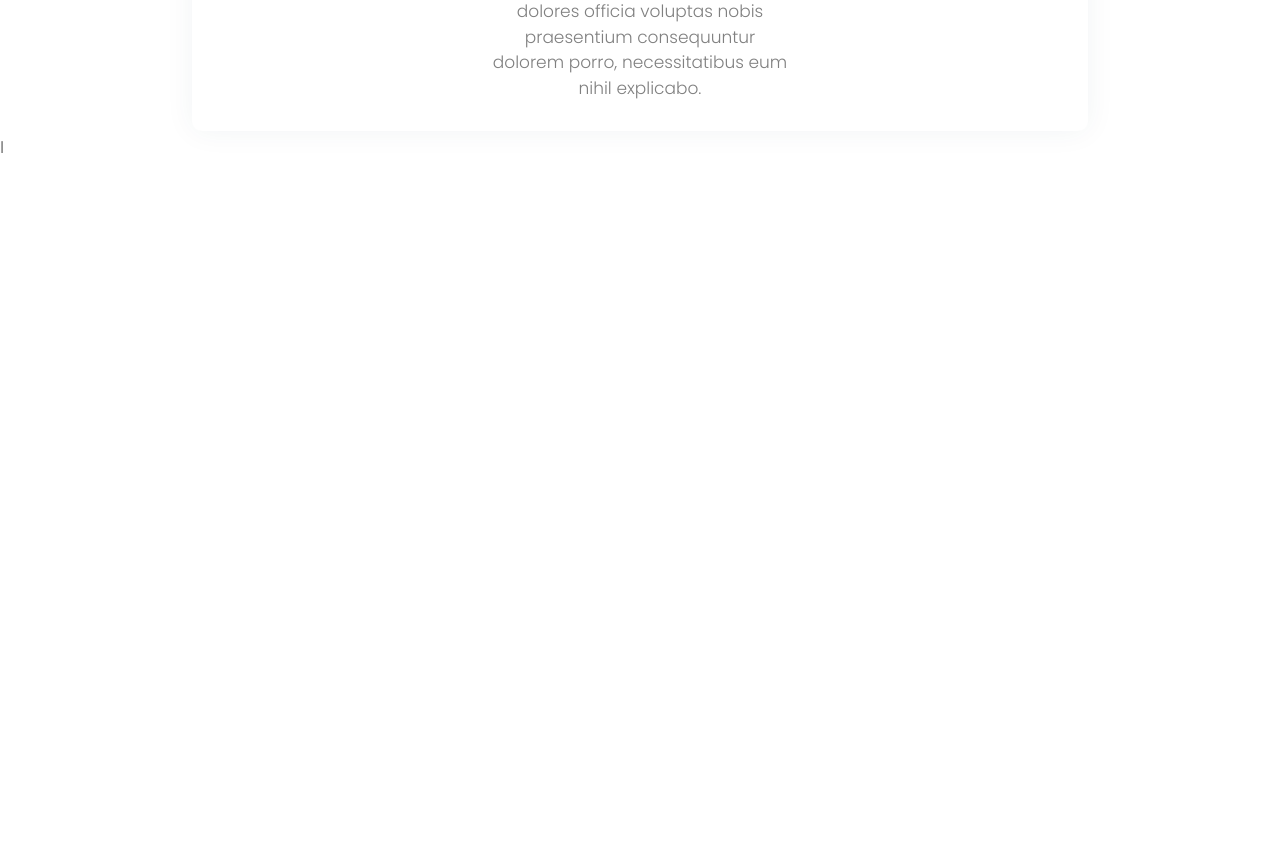
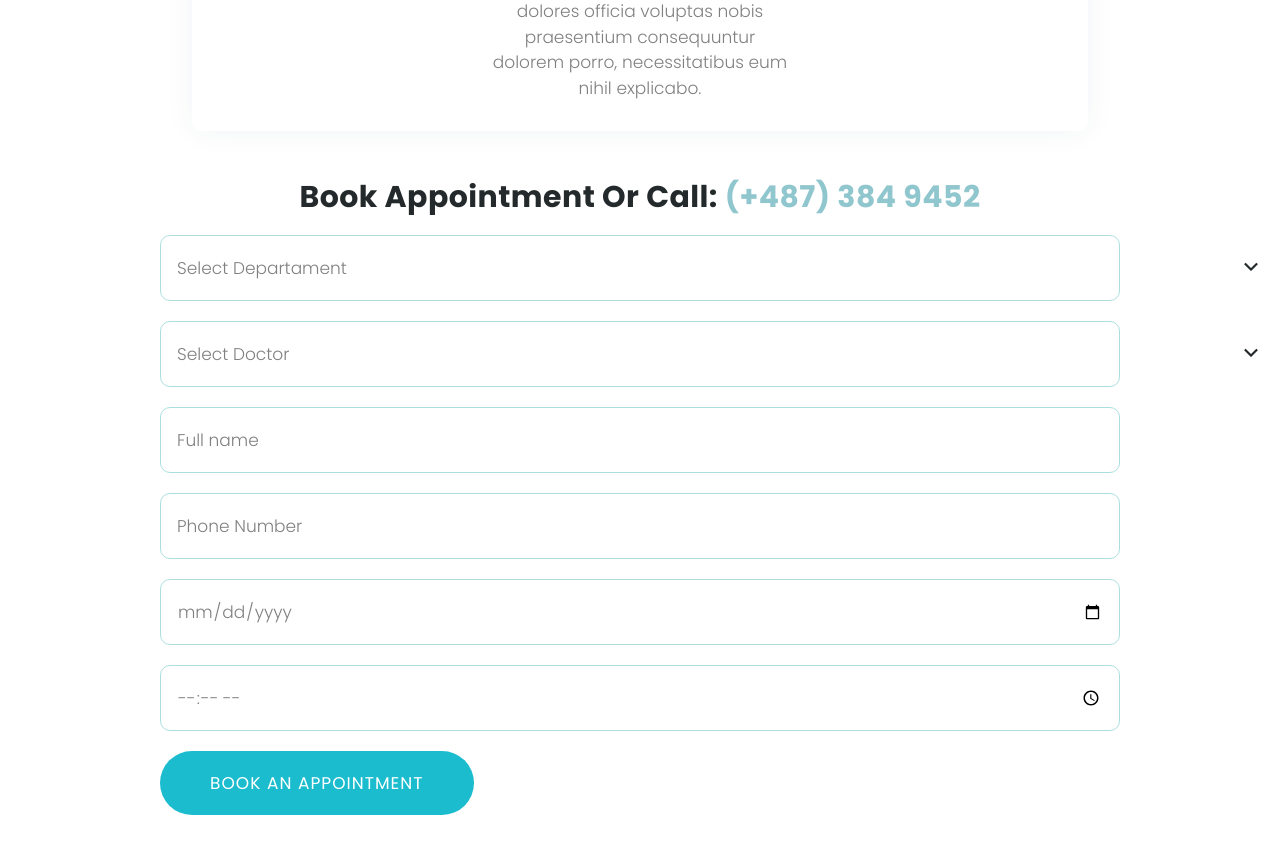
Before and after one commit to fomes/custom-landing-page, a Next.js app: page / in a window 1280 px wide. Shown: the part 2920-3773 px from the top of the page. Built offline with nearby package versions, Linux system fonts and the light colour scheme.

Commit message:
Appointmnet section

```diff
--- a/src/app/page.tsx
+++ b/src/app/page.tsx
@@ -1,3 +1,4 @@
+import { AppointmentSection } from "@/components/AppointmentSection";
 import { Header } from "@/components/Header";
 import { SectionHero } from "@/components/SectionHero";
 import { SectionServices } from "@/components/SectionServices";
@@ -5,11 +6,13 @@ import { SectionStats } from "@/components/SectionStats";
 
 export default function Home() {
   return (
-    <div>
+    <>
       <Header />
       <SectionHero />
       <SectionStats />
-      <SectionServices />I<div className="h-[4000px]"></div>
-    </div>
+      <SectionServices />
+      <AppointmentSection />
+      <div className="h-[4000px]"></div>
+    </>
   );
 }
--- /dev/null
+++ b/src/components/AppointmentSection/index.tsx
@@ -0,0 +1,73 @@
+"use client";
+
+import { phoneDDI } from "@/utils/masks";
+import { ReactNode, useState } from "react";
+
+interface AppointmentSectionProps {
+  children?: ReactNode;
+}
+
+export function AppointmentSection({ children }: AppointmentSectionProps) {
+  const [phone, setPhone] = useState("");
+
+  return (
+    <section className="appointment section">
+      <div className="container mx-auto">
+        <h2 className="appointment__title h2 mb-5 xl:mb-[50px] text-center xl:text-left">
+          Book Appointment or call:{" "}
+          <span className="text-accent-tertiary">(+487) 384 9452</span>
+        </h2>
+
+        <form action="#" className="appointment__form flex flex-col gap-y-5">
+          <div className="flex flex-col xl:flex-row gap-5">
+            <div className="select realtive flex items-center">
+              <div className="absolute right-4">
+                <i className="ri-arrow-down-s-line text-[26px] text-primary"></i>
+              </div>
+
+              <select className="appearance-none outline-none w-full bg-transparent px-4">
+                <option value="1">Select Departament</option>
+                <option value="2">Departament 1</option>
+                <option value="3">Departament 2</option>
+                <option value="4">Departament 3</option>
+              </select>
+            </div>
+
+            <div className="select realtive flex items-center">
+              <div className="absolute right-4">
+                <i className="ri-arrow-down-s-line text-[26px] text-primary"></i>
+              </div>
+
+              <select className="appearance-none outline-none w-full bg-transparent px-4">
+                <option value="1">Select Doctor</option>
+                <option value="2">Dr Jon Doe</option>
+                <option value="3">Dr Jone Doe</option>
+                <option value="4">Dr Bob Doe</option>
+              </select>
+            </div>
+          </div>
+
+          <div className="flex flex-col xl:flex-row gap-5">
+            <input type="text" className="input" placeholder="Full name" />
+            <input
+              type="text"
+              className="input"
+              placeholder="Phone Number"
+              value={phoneDDI(phone)}
+              onChange={(e) => setPhone(e.target.value)}
+            />
+          </div>
+
+          <div className="flex flex-col xl:flex-row gap-5">
+            <input type="date" className="input" />
+            <input type="time" className="input" />
+          </div>
+
+          <button className="btn btn-lg btn-accent self-start" type="submit">
+            Book an appointment
+          </button>
+        </form>
+      </div>
+    </section>
+  );
+}
--- a/src/components/GridItem/index.tsx
+++ b/src/components/GridItem/index.tsx
@@ -3,12 +3,12 @@ import { ReactNode } from "react";
 
 interface GridItemProps {
   children?: ReactNode;
-  icon: string;
+  icon?: string;
   title: string;
   text: string;
 }
 
-export function GridItem({ icon, title, text }: GridItemProps) {
+export function GridItem({ icon = "", title, text }: GridItemProps) {
   return (
     <div className="services__item bg-white p-[30px] rounded-[10px] shadow-custom2 min-h-[288px] flex flex-col items-center text-center">
       <div className="mb-[15px]">
--- a/src/components/SectionHero/index.tsx
+++ b/src/components/SectionHero/index.tsx
@@ -34,7 +34,7 @@ export function SectionHero({ children }: SectionHeroProps) {
           </div>
 
           <div className="hero__img hidden xl:flex max-w-[814px] self-end">
-            <Image src={hero} alt="Doctor" />
+            <Image src={hero} alt="Doctor" priority />
           </div>
         </div>
       </div>
--- /dev/null
+++ b/src/utils/masks.ts
@@ -0,0 +1,9 @@
+export const phoneDDI = (value: string) => {
+  return value
+    .replace(/\D+/g, "")
+    .replace(/(\d{2})(\d)/, "+$1 $2")
+    .replace(/(\d{2})(\d)/, "($1) $2")
+    .replace(/(\d{4})(\d)/, "$1-$2")
+    .replace(/(\d{4})-(\d)(\d{4})/, "$1$2-$3")
+    .replace(/(-\d{4})\d+?$/, "$1");
+};
```
